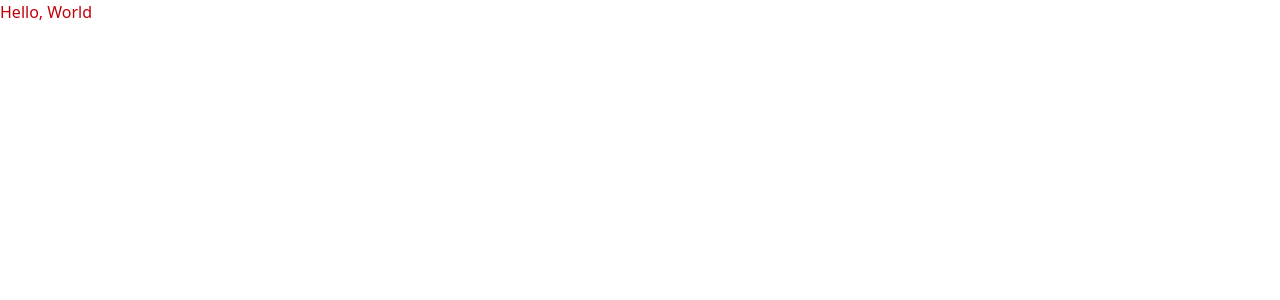
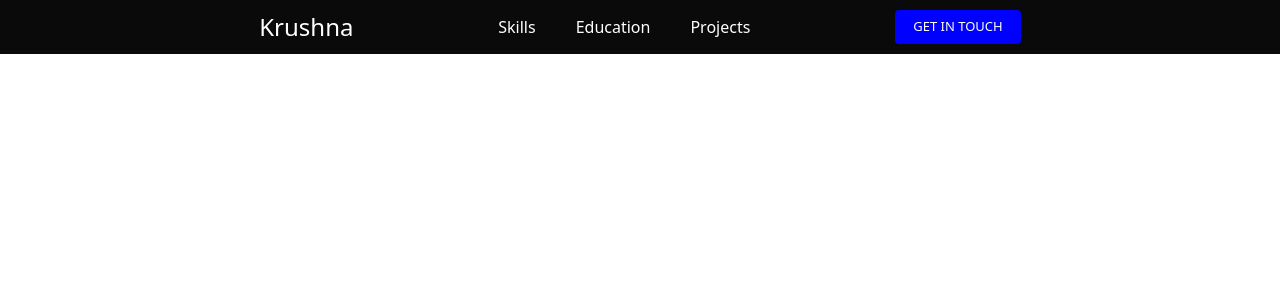
Before and after one commit to krushna-simform/03-portfolio, a React (Vite) app: page / in a window 1280 px wide. Shown: the top 300 px of the page. Built offline with nearby package versions, Linux system fonts and the light colour scheme.

Commit message:
FEATURE: add Main page into App.tsx

```diff
--- a/src/App.tsx
+++ b/src/App.tsx
@@ -1,5 +1,11 @@
+import Main from "@/pages/Main";
+
 function App() {
-  return <div className="text-red-700">Hello, World</div>;
+  return (
+    <>
+      <Main />
+    </>
+  );
 }
 
 export default App;
```
